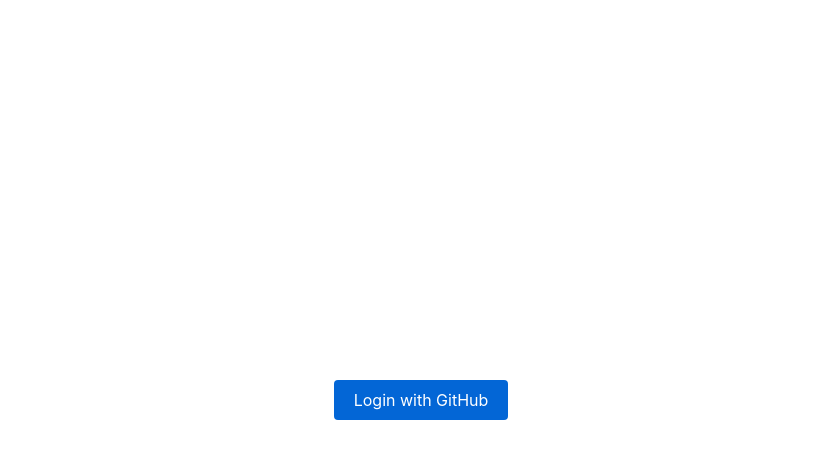
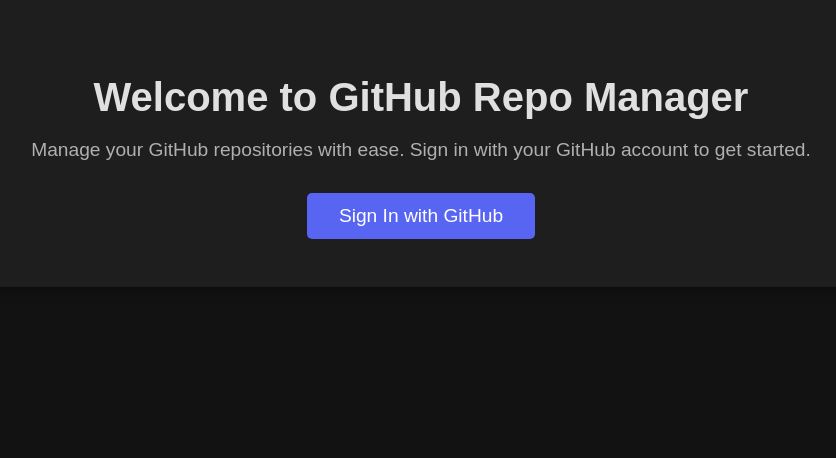
Before and after one commit to vivekchavan14/repo-remover, a React (Create React App) app: page / in a window 1280 px wide. Shown: the top 458 px of the page, without its empty margins (219-1055 px from the left). Built offline with nearby package versions, Linux system fonts and the light colour scheme; no server answers.

Commit message:
added styles to UI

```diff
--- a/src/components/Auth.tsx
+++ b/src/components/Auth.tsx
@@ -1,17 +1,25 @@
+// Auth.tsx
+
 import React from 'react';
 import './../styles/Auth.styles.css';
 
 const Auth: React.FC = () => {
   const clientId = process.env.REACT_APP_GITHUB_CLIENT_ID;
   const redirectUri = process.env.REACT_APP_REDIRECT_URI;
-  const scopes = 'repo delete_repo'; // Ensure the correct scopes are included
+  const scopes = 'repo delete_repo';
 
   const githubAuthUrl = `https://github.com/login/oauth/authorize?client_id=${clientId}&redirect_uri=${redirectUri}&scope=${scopes}`;
 
+  const handleLogin = () => {
+    window.location.href = githubAuthUrl;
+  };
+
   return (
     <div className="auth-container">
-    <a className="auth-button" href={githubAuthUrl}>Login with GitHub</a>
-  </div>
+      <h1>Welcome to GitHub Repo Manager</h1>
+      <p>Manage your GitHub repositories with ease. Sign in with your GitHub account to get started.</p>
+      <button onClick={handleLogin} className="login-button">Sign In with GitHub</button>
+    </div>
   );
 };
 
--- a/src/components/Repos.tsx
+++ b/src/components/Repos.tsx
@@ -1,5 +1,3 @@
-// Repos.tsx
-
 import React, { useEffect, useState } from 'react';
 import axios from 'axios';
 import { useNavigate } from 'react-router-dom';
@@ -15,6 +13,7 @@ const Repos: React.FC = () => {
   const [repos, setRepos] = useState<Repo[]>([]);
   const [loading, setLoading] = useState<boolean>(true);
   const [error, setError] = useState<string | null>(null);
+  const [searchTerm, setSearchTerm] = useState<string>('');
   const navigate = useNavigate();
 
   useEffect(() => {
@@ -29,13 +28,19 @@ const Repos: React.FC = () => {
       try {
         const response = await axios.get('https://api.github.com/user/repos', {
           headers: {
-            Authorization: `token ${token}`,
+            Authorization: `Bearer ${token}`,
           },
         });
         setRepos(response.data);
         setLoading(false);
       } catch (error) {
-        setError('Failed to fetch repositories');
+        if (axios.isAxiosError(error)) {
+          console.error('Failed to fetch repositories', error.response?.data || error.message);
+          setError('Failed to fetch repositories');
+        } else {
+          console.error('Unexpected error', error);
+          setError('Unexpected error occurred');
+        }
         setLoading(false);
       }
     };
@@ -54,7 +59,7 @@ const Repos: React.FC = () => {
     try {
       await axios.delete(`https://api.github.com/repos/${fullName}`, {
         headers: {
-          Authorization: `token ${token}`,
+          Authorization: `Bearer ${token}`,
         },
       });
       setRepos(repos.filter((repo) => repo.full_name !== fullName));
@@ -67,6 +72,10 @@ const Repos: React.FC = () => {
     }
   };
 
+  const filteredRepos = repos.filter(repo =>
+    repo.name.toLowerCase().includes(searchTerm.toLowerCase())
+  );
+
   if (loading) {
     return <div>Loading...</div>;
   }
@@ -78,8 +87,15 @@ const Repos: React.FC = () => {
   return (
     <div className="repos-container">
       <h1>Your Repositories</h1>
+      <input
+        type="text"
+        placeholder="Search Repositories..."
+        value={searchTerm}
+        onChange={(e) => setSearchTerm(e.target.value)}
+        className="search-input"
+      />
       <ul>
-        {repos.map((repo) => (
+        {filteredRepos.map((repo) => (
           <li className="repo-item" key={repo.id}>
             {repo.name}{' '}
             <button className="delete-button" onClick={() => deleteRepo(repo.full_name)}>Delete Permanently</button>
--- a/src/index.css
+++ b/src/index.css
@@ -5,6 +5,7 @@ body {
     sans-serif;
   -webkit-font-smoothing: antialiased;
   -moz-osx-font-smoothing: grayscale;
+
 }
 
 code {
--- a/src/styles/Auth.styles.css
+++ b/src/styles/Auth.styles.css
@@ -1,23 +1,78 @@
-/* styles.css */
+/* Auth.css */
+
+body {
+  background-color: #121212;
+  color: #e0e0e0;
+  font-family: 'Arial', sans-serif;
+  margin: 10px;
+  display: flex;
+  justify-content: center;
+  align-items: center;
+}
 
 .auth-container {
-    display: flex;
-    justify-content: center;
-    align-items: center;
-    height: 100vh;
+  text-align: center;
+  background-color: #1e1e1e;
+  padding: 3rem;
+  border-radius: 10px;
+  box-shadow: 0 0 15px rgba(0, 0, 0, 0.5);
+  animation: fadeIn 1s ease-in-out;
+}
+
+h1 {
+  margin-bottom: 1rem;
+  font-size: 2.5rem;
+}
+
+p {
+  margin-bottom: 2rem;
+  font-size: 1.2rem;
+  color: #b0b0b0;
+}
+
+.login-button {
+  padding: 0.75rem 2rem;
+  font-size: 1.2rem;
+  border: none;
+  border-radius: 5px;
+  background-color: #5865f2;
+  color: #ffffff;
+  cursor: pointer;
+  transition: background-color 0.3s ease, transform 0.3s ease;
+}
+
+.login-button:hover {
+  background-color: #4e5db7;
+  transform: scale(1.05);
+}
+
+@keyframes fadeIn {
+  from {
+    opacity: 0;
+    transform: translateY(-20px);
+  }
+  to {
+    opacity: 1;
+    transform: translateY(0);
+  }
+}
+
+/* Responsive Design */
+@media (max-width: 600px) {
+  .auth-container {
+    padding: 1.5rem;
   }
 
-  .auth-button {
-    padding: 10px 20px;
-    background-color: #0366d6; /* GitHub blue */
-    color: #fff;
-    text-decoration: none;
-    border: none;
-    border-radius: 4px;
-    font-size: 16px;
-    cursor: pointer;
+  h1 {
+    font-size: 2rem;
   }
 
-  .auth-button:hover {
-    background-color: #0059b3; /* Darker GitHub blue on hover */
+  p {
+    font-size: 1rem;
   }
+
+  .login-button {
+    padding: 0.5rem 1.5rem;
+    font-size: 1rem;
+  }
+}
--- a/src/styles/Repos.css
+++ b/src/styles/Repos.css
@@ -1,23 +1,82 @@
-/* styles.css */
+/* Repos.css */
+
+body {
+  margin: 0;
+  padding: 0;
+  box-sizing: border-box;
+  font-family: 'Arial', sans-serif;
+  background-color: #121212;
+  color: #e0e0e0;
+
+
+}
 
 .repos-container {
-    padding: 20px;
+  max-width: 800px;
+  margin: 2rem auto;
+  padding: 2rem;
+  background-color: #1e1e1e;
+  border-radius: 10px;
+  box-shadow: 0 0 15px rgba(0, 0, 0, 0.5);
+  height: 80;
+  width: 80;
+}
+
+.repos-container h1 {
+  margin-bottom: 1rem;
+  font-size: 2rem;
+}
+
+.search-input {
+  padding: 0.5rem;
+  font-size: 1rem;
+  margin-bottom: 1rem;
+  border: none;
+  border-radius: 5px;
+  width: 100%;
+  box-sizing: border-box;
+}
+
+ul {
+  list-style: none;
+  padding: 0;
+  margin: 0;
+}
+
+.repo-item {
+  display: flex;
+  justify-content: space-between;
+  align-items: center;
+  padding: 0.5rem;
+  border-bottom: 1px solid #444;
+}
+
+.delete-button {
+  padding: 0.3rem 0.6rem;
+  background-color: #f44336;
+  border: none;
+  border-radius: 3px;
+  color: #fff;
+  cursor: pointer;
+  transition: background-color 0.3s;
+}
+
+.delete-button:hover {
+  background-color: #d32f2f;
+}
+
+/* Responsive Design */
+@media (max-width: 600px) {
+  .repos-container {
+    padding: 1rem;
   }
 
   .repo-item {
-    margin-bottom: 10px;
+    flex-direction: column;
+    align-items: flex-start;
   }
 
   .delete-button {
-    padding: 5px 10px;
-    background-color: #d73a49; /* GitHub red */
-    color: #fff;
-    border: none;
-    border-radius: 4px;
-    font-size: 14px;
-    cursor: pointer;
+    margin-top: 0.5rem;
   }
-
-  .delete-button:hover {
-    background-color: #9b1b30; /* Darker GitHub red on hover */
-  }
+}
```
